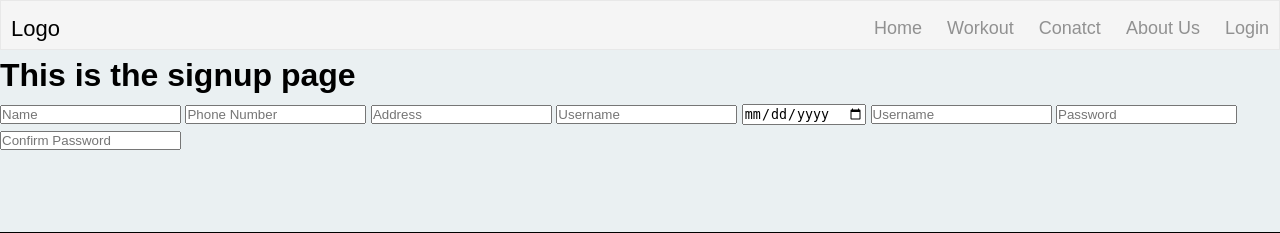
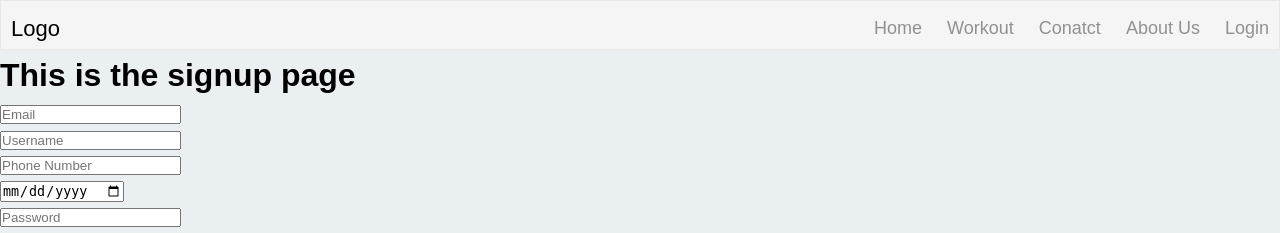
Before and after one commit to AkashMaurya09/IP-Mini-Project, a PHP site: page /pages/signup.php in a window 1280 px wide. Shown: the top 233 px of the page. Run offline with PHP 8.4, Linux system fonts and the light colour scheme; some libraries are stand-ins or nearby versions.

Commit message:
:art: Adding Files

```diff
--- a/pages/signup.php
+++ b/pages/signup.php
@@ -5,15 +5,21 @@
   <main>
     <h1>This is the signup page</h1>
     <form action="includes/signup.php" method="post">
-      <input type="text" name="name" placeholder="Name">
-      <input type="number" name="number" placeholder="Phone Number">
-      <input type="text" name="address" placeholder="Address">
-      <input type="text" name="uid" placeholder="Username">
-      <input type="date" name="dob">
-      <input type="text" name="uid" placeholder="Username">
+      <input type="text" name="email" placeholder="Email">
+      <br/>
+      <input type="text" name="uname" placeholder="Username">
+      <br/>
+      <input type="number" name="number"  placeholder="Phone Number">
+      <br/>
+      <input type="date" name="dob" placeholder="Date of Birth">
+      <br/>
       <input type="password" name="pwd" placeholder="Password">
+      <br/>
       <input type="password" name="confirm-pwd" placeholder="Confirm Password">
+      <br/>
+      <button type="submit">Register</button>
     </form>
+
   </main>
 
 <?php
```
